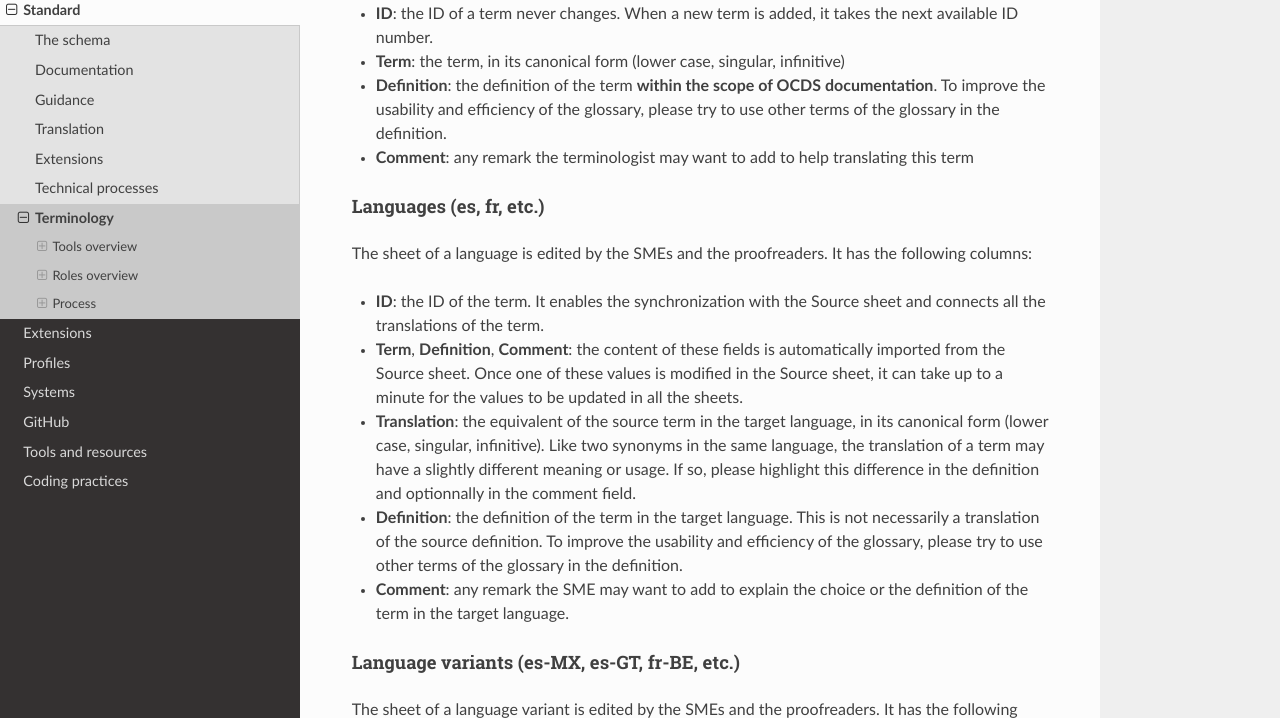
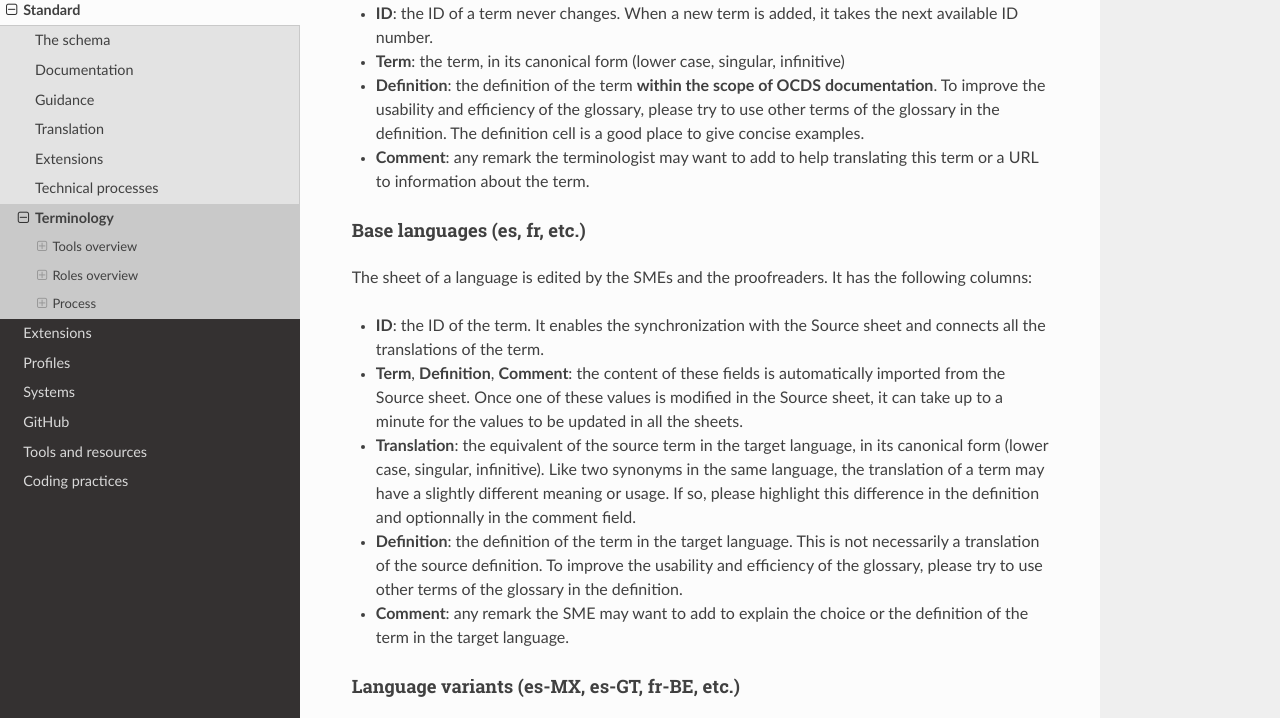
Before and after one commit to open-contracting/standard-development-handbook, a Sphinx documentation site: the page built from docs/standard/terminology.md, in a window 1280 px wide and 900 px high, scrolled down 742 px, cut to the strip 182-900 px from the top of the window. Built offline with Sphinx 7.4.7 and the Read the Docs theme 2.0.0, drawn with Linux system fonts in a browser that asks for light colours; some of the changed text lies outside the part shown.

Commit message:
Various improvements

```diff
--- a/docs/standard/terminology.md
+++ b/docs/standard/terminology.md
@@ -18,10 +18,10 @@ The Source sheet is edited by the terminologist and the SMEs and proofreaders in
 
 - **ID**: the ID of a term never changes. When a new term is added, it takes the next available ID number.
 - **Term**: the term, in its canonical form (lower case, singular, infinitive)
-- **Definition**: the definition of the term **within the scope of OCDS documentation**. To improve the usability and efficiency of the glossary, please try to use other terms of the glossary in the definition.
-- **Comment**: any remark the terminologist may want to add to help translating this term
+- **Definition**: the definition of the term **within the scope of OCDS documentation**. To improve the usability and efficiency of the glossary, please try to use other terms of the glossary in the definition. The definition cell is a good place to give concise examples.
+- **Comment**: any remark the terminologist may want to add to help translating this term or a URL to information about the term.
 
-#### Languages (es, fr, etc.)
+#### Base languages (es, fr, etc.)
 
 The sheet of a language is edited by the SMEs and the proofreaders. It has the following columns:
 
@@ -154,9 +154,11 @@ Steps 1 and 2 of this stage can be scripted.
 
 Certain tasks are not directly related to the production of the glossary, but are necessary for good coordination:
 
-- The author informs the terminologist that a new batch of terms is ready for review.
+- The authors inform the terminologists that a new batch of terms is ready for review.
 - The terminologists inform the overseers that new terms should be translated.
 - The overseers inform the SMEs that new terms need to be translated.
 - The overseers inform the proofreaders that the translated terms to be proofread.
 - The overseers manage the permissions for each sheet and give the SMEs and proofreaders the rights to edit the relevant sheets.
 - The overseers inform the publishers that a certain batch of terms is translated, proofread and edited, ready to be pushed to the GitHub repository and Transifex.
+
+At all stages, every person involved uses ranges or list of term IDs to clearly express what terms need to be processed.
```
